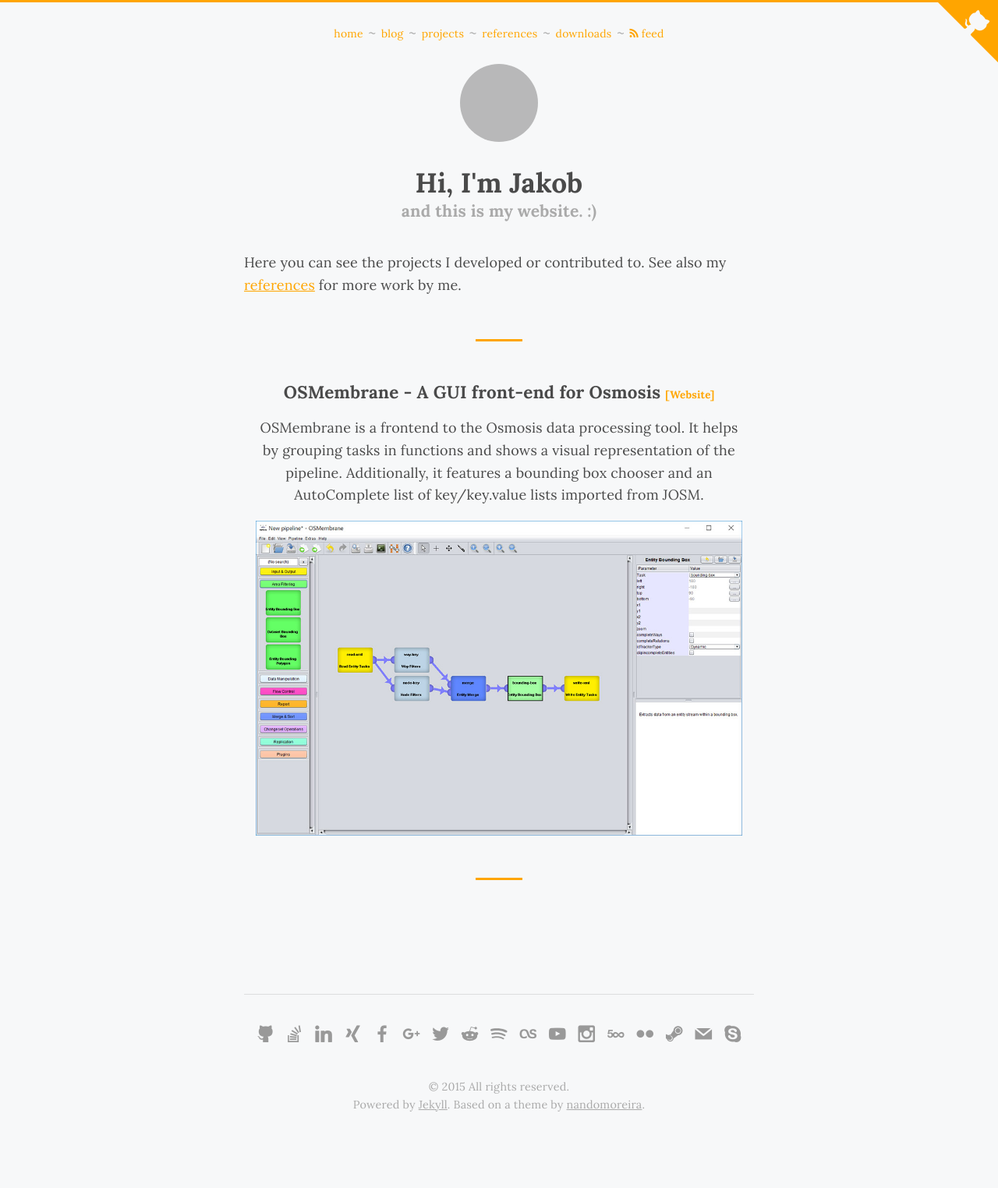
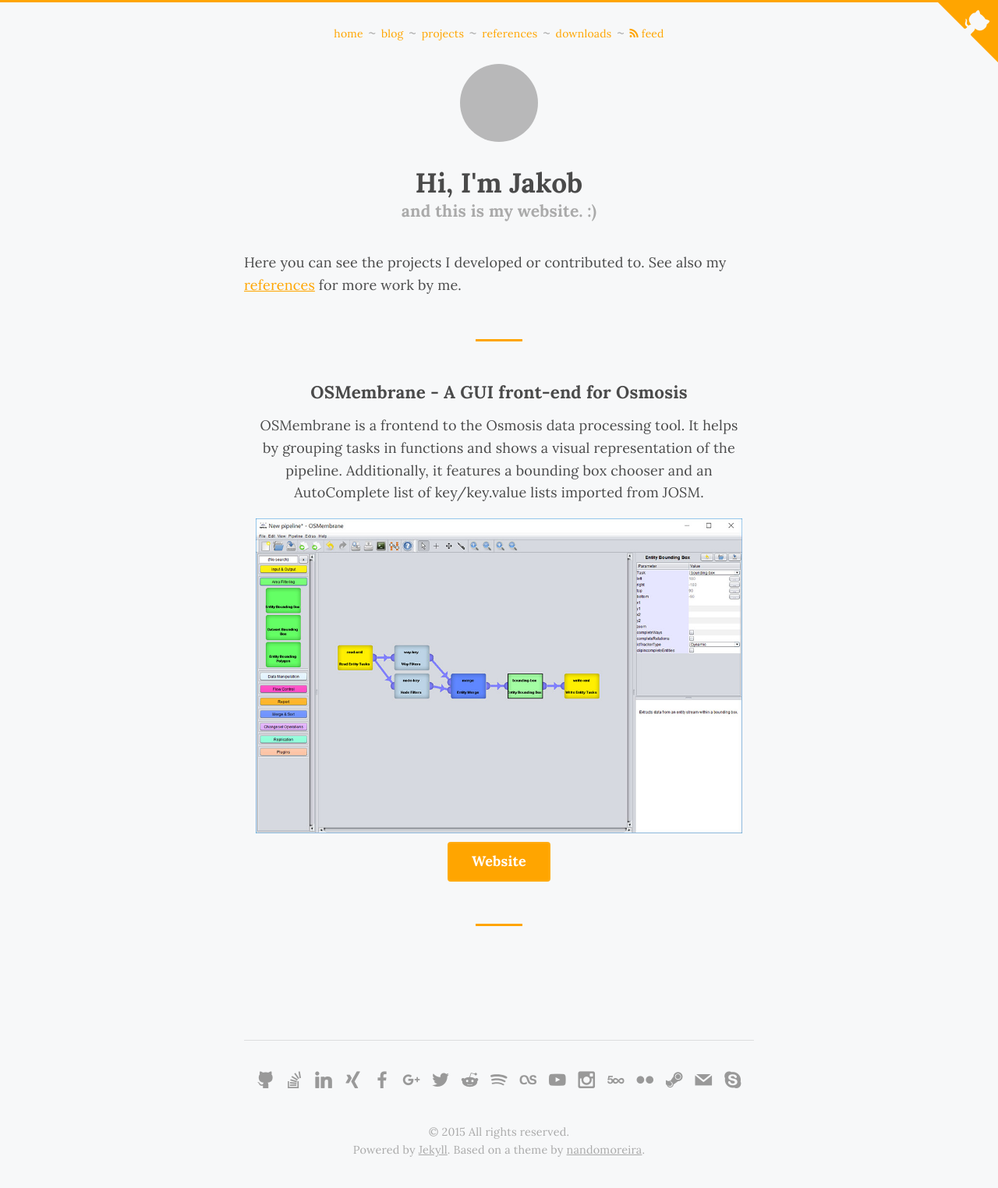
Before and after one commit to foxylion/foxylion.github.io, a Jekyll site: the page built from projects/index.html, in a window 1280 px wide. Shown: the whole page at 78% size. Built offline with Jekyll 4.4.1, drawn with Linux system fonts in a browser that asks for light colours; before the commit the page ends 1465 px from its top, so only the background shows below that; grey boxes are pictures that could not be loaded.

Commit message:
Improve display of links for projects, references and downloads

```diff
--- a/_includes/download.html
+++ b/_includes/download.html
@@ -2,5 +2,5 @@
 <article class="post">
     <h1>{{ post.title }} <sup>[{{ post.language }}]</sup></h1>
     <p>{{ post.content }}</p>
-    <a href="{{ post.download_url }}">Download</a>
+    <a href="{{ post.download_url }}" class="btn">Download</a>
 </article>
--- a/_includes/project.html
+++ b/_includes/project.html
@@ -1,9 +1,8 @@
 
 <article class="post">
-    <h1>
-    	{{ post.title }}
-    	<a href="{{ post.website }}">Website</a>
-    </h1>
+    <h1>{{ post.title }}</h1>
     <p>{{ post.content }}</p>
     <img src="{{ post.screenshot }}" alt="Screenshot">
+
+    <a href="{{ post.website }}" class="btn" target="_blank">Website</a>
 </article>
--- a/_scss/_layout.scss
+++ b/_scss/_layout.scss
@@ -141,18 +141,6 @@
 }
 
 .listing .post {
-  h1 {
-    a {
-      font-size: 0.6em;
-      color: $primary-color;
-    }
-    a:before {
-      content: "[";
-    }
-    a:after {
-      content: "]";
-    }
-  }
   .info {
     background-color: #eee;
     margin-bottom: 1em;
```
Also changed, not shown: _includes/reference.html (+4 -3 lines).
